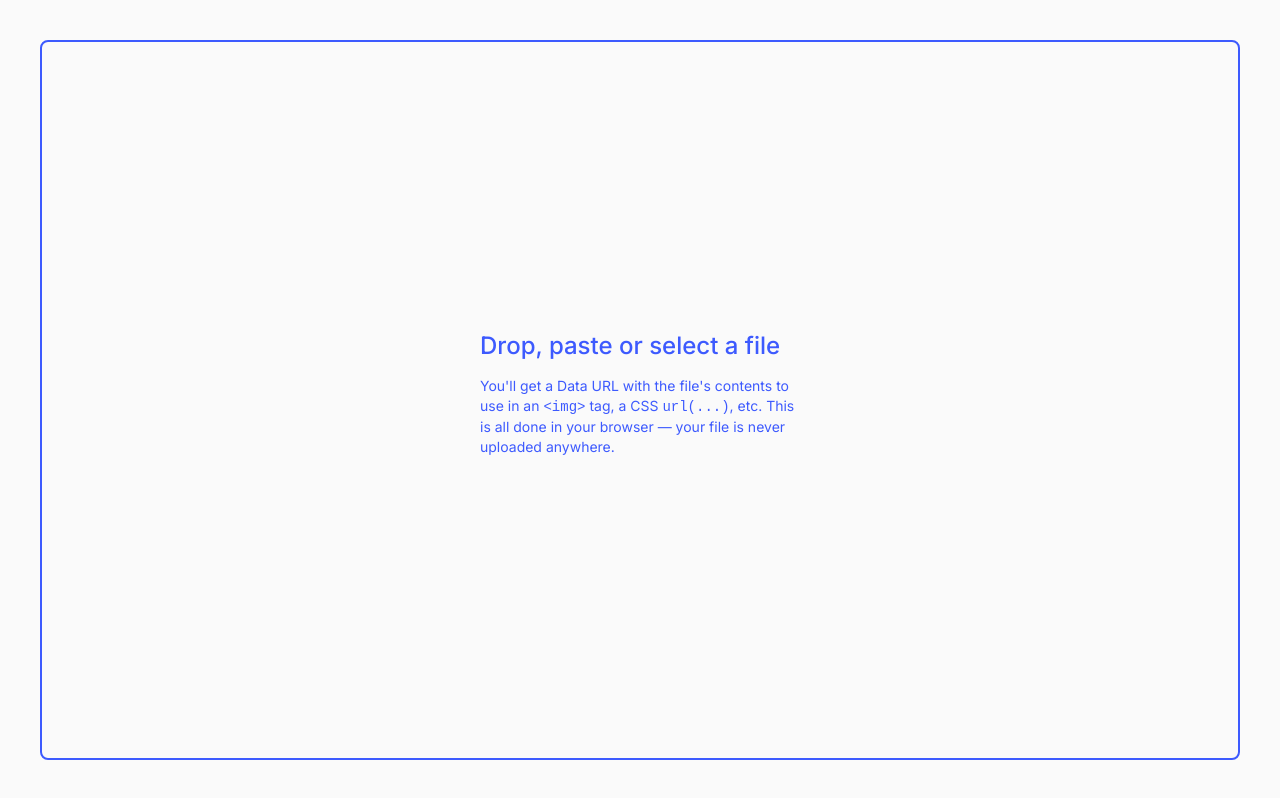
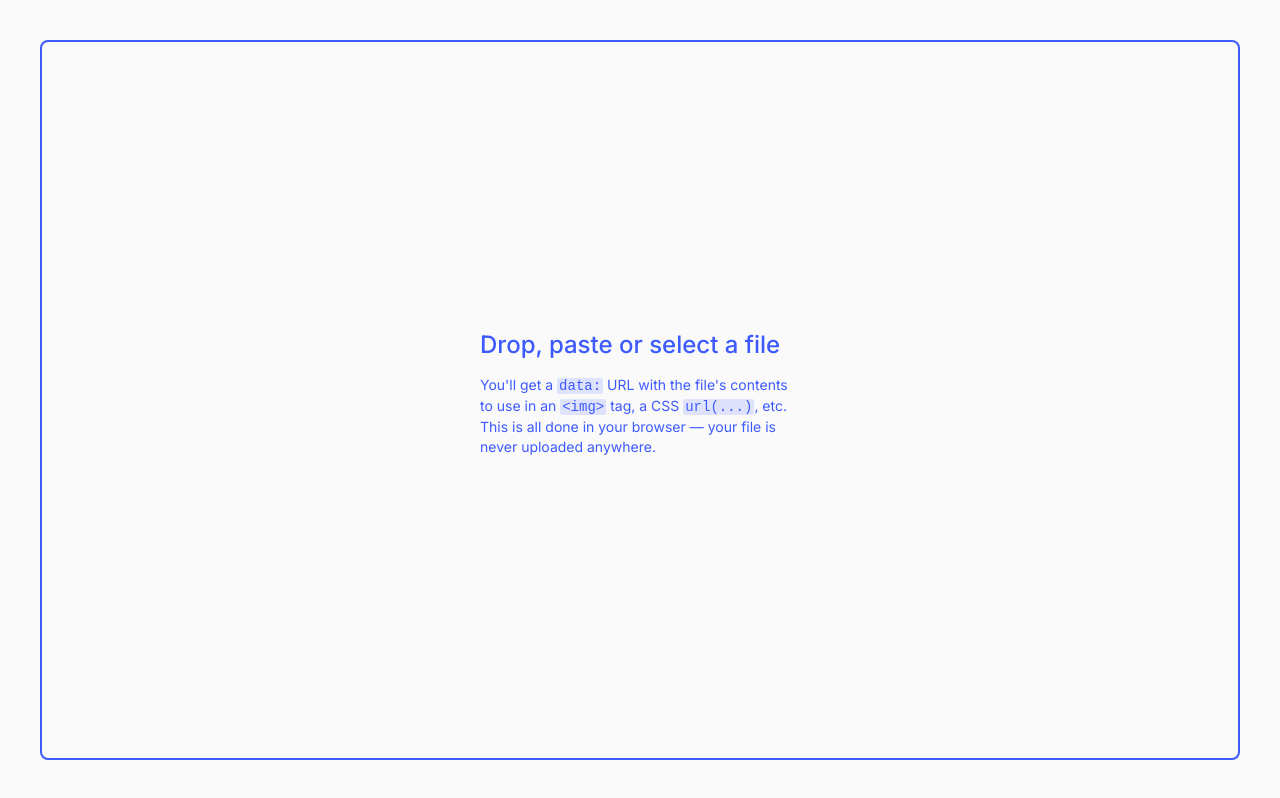
Before and after one commit to romannurik/dataurl.app, a React (Create React App) app: page / in a window 1280 px wide. Built offline with nearby package versions, Linux system fonts and the light colour scheme; a web font is replaced by a local one.

Commit message:
Minor visual tweaks

```diff
--- a/public/index.html
+++ b/public/index.html
@@ -13,7 +13,7 @@
     <meta property="og:description" content="A web app fo quickly making data URLs">
     <meta property="og:image" content="https://dataurl.app%PUBLIC_URL%/social_thumb.png">
     <meta property="og:url" content="https://dataurl.app">
-    <meta name="twitter:title" content="Data URL Maker ">
+    <meta name="twitter:title" content="Data URL Maker">
     <meta name="twitter:description" content="A web app fo quickly making data URLs">
     <meta name="twitter:image" content="https://dataurl.app%PUBLIC_URL%/social_thumb.png">
     <meta name="twitter:card" content="summary_large_image">
--- a/src/App.js
+++ b/src/App.js
@@ -68,7 +68,7 @@ export default function App() {
         <div className="output"
           onClick={ () => selectNode(outRef.current) }>
           <div className="output-main">
-            <h2>Here's your Data URL!</h2>
+            <h2>Here's your Data URL:</h2>
             <div className="output-data-url" ref={outRef}>{out}</div>
           </div>
         </div>
@@ -83,7 +83,7 @@ export default function App() {
         {!out && <div className="copy">
           <h1>Drop, paste or select a file</h1>
           <p>
-            You'll get a Data URL with the file's contents
+            You'll get a <code>data:</code> URL with the file's contents
             to use in an <code>&lt;img&gt;</code> tag, a CSS <code>url(...)</code>,
             etc. This is all done in your browser &mdash; your file is never
             uploaded anywhere.
--- a/src/App.scss
+++ b/src/App.scss
@@ -1,3 +1,6 @@
+$accentColor: #3D5AFE;
+$accentColor2: #283593;
+
 @font-face{
   font-family: 'JetBrainsMono';
   src: url('https://cdn.jsdelivr.net/gh/JetBrains/JetBrainsMono/web/woff2/JetBrainsMono-Regular.woff2') format('woff2'),
@@ -10,8 +13,8 @@
 :root {
   font-family: Inter, sans-serif;
   background-color: #fafafa;
-  --accent-color: #3D5AFE;
-  --accent-color-2: #283593;
+  --accent-color: #{$accentColor};
+  --accent-color-2: #{$accentColor2};
 }
 
 body {
@@ -79,6 +82,9 @@ body {
 
   code {
     font-family: JetBrainsMono, monospace;
+    background-color: rgba($accentColor, .15);
+    border-radius: 2px;
+    padding: 0 2px;
   }
 
   p {
```
